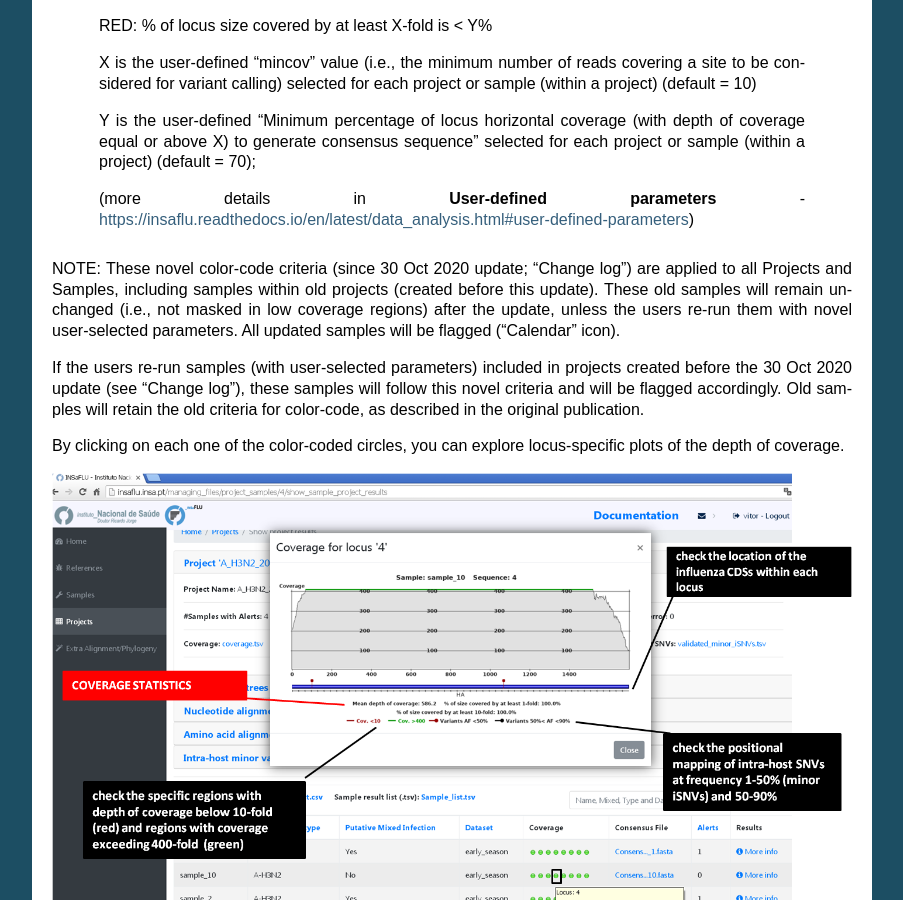
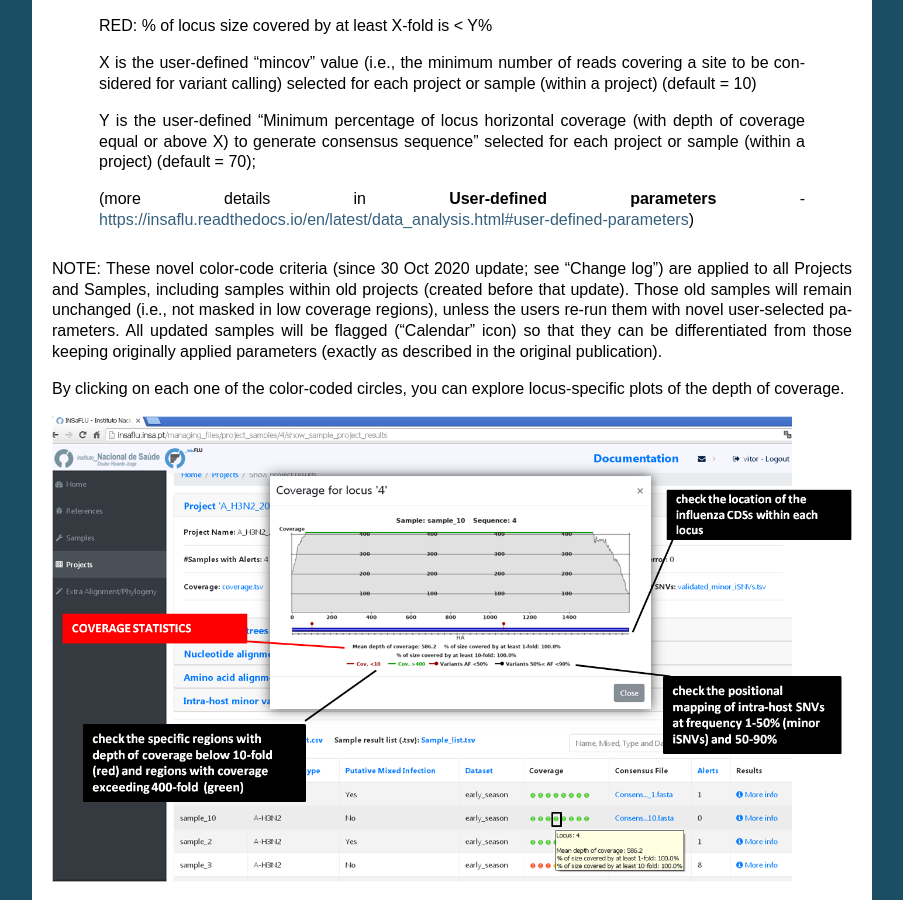
Before and after one commit to INSaFLU/insaflu_docs, a Sphinx documentation site: the page built from docs/output_visualization.rst, in a window 1280 px wide and 900 px high, scrolled down 5290 px. Shown: the whole window, without its empty margins (198-1101 px from the left). Built offline with Sphinx 7.4.7, drawn with Linux system fonts in a browser that asks for light colours; formulas are drawn with MathJax 3.

Commit message:
Correct typo

```diff
--- a/docs/output_visualization.rst
+++ b/docs/output_visualization.rst
@@ -109,10 +109,7 @@
 
 	(more details in **User-defined parameters** - https://insaflu.readthedocs.io/en/latest/data_analysis.html#user-defined-parameters)
 
-NOTE: These novel color-code criteria (since 30 Oct 2020 update; "Change log") are applied to all Projects and Samples, including samples within old projects (created before this update). These old samples will remain unchanged (i.e., not masked in low coverage regions) after the update, unless the users re-run them with novel user-selected parameters. All updated samples will be flagged ("Calendar" icon).
-
-If the users re-run samples (with user-selected parameters) included in projects created before the 30 Oct 2020 update (see "Change log"), these samples will follow this novel criteria and will be flagged accordingly. Old samples will retain the old criteria for color-code, as described in the original publication.
-
+NOTE: These novel color-code criteria (since 30 Oct 2020 update; see "Change log") are applied to all Projects and Samples, including samples within old projects (created before that update). Those old samples will remain unchanged (i.e., not masked in low coverage regions), unless the users re-run them with novel user-selected parameters. All updated samples will be flagged ("Calendar" icon) so that they can be differentiated from those keeping originally applied parameters (exactly as described in the original publication).
 
 By clicking on each one of the color-coded circles, you can explore locus-specific plots of the depth of coverage.
 
```
